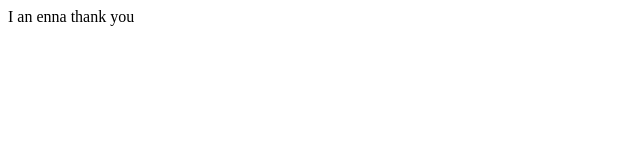
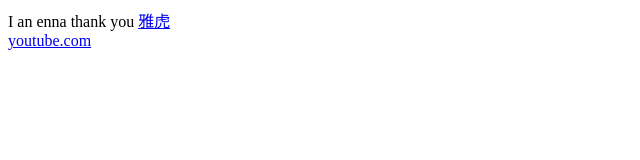
Before and after one commit to jennyy88/jennyy88.github.io, a plain HTML site: page index.html in a window 1280 px wide. Shown: the whole page, without its empty margins (0-640 px from the left). Drawn offline with Linux system fonts and the light colour scheme.

Commit message:
Add files via upload

```diff
--- a/index.html
+++ b/index.html
@@ -1,4 +1,4 @@
 I  an enna thank you
 
-<a href=htte://www.yahoo.com  雅虎</a><br>
-<a href=htte://www.youtube.com  youtube.com</a><br>
+<a href=htte://www.yahoo.com> 雅虎</a><br>
+<a href=htte://www.youtube.com> youtube.com</a><br>
```
